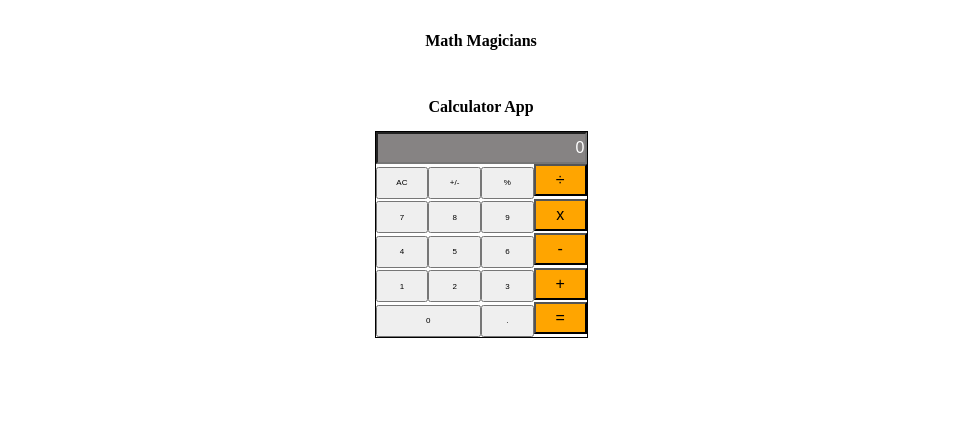
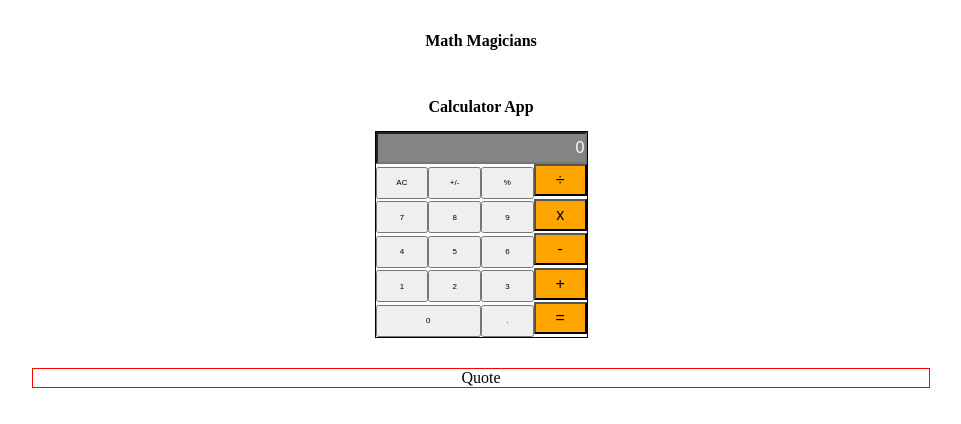
Before and after one commit to oovillagran/calculator-app, a React (Create React App) app: page / in a window 1280 px wide. Shown: the top 424 px of the page, without its empty margins (159-1120 px from the left). Built offline with nearby package versions, Linux system fonts and the light colour scheme.

Commit message:
Add Quote.js

```diff
--- a/src/App.js
+++ b/src/App.js
@@ -1,13 +1,14 @@
 import './index.css';
 import Calculator from './components/Calculator';
+import Quote from './components/Quote';
 
 const App = () => (
   <>
     <div className="App">
       <h1 className="app-title">Math Magicians</h1>
     </div>
-
     <Calculator />
+    <Quote />
   </>
 );
 
--- /dev/null
+++ b/src/components/Quote.js
@@ -0,0 +1,13 @@
+import React from 'react';
+
+function Quote() {
+  return (
+    <div className="quote-section">
+      <div className="quote-container">
+        <p>Quote</p>
+      </div>
+    </div>
+  );
+}
+
+export default Quote;
--- a/src/index.css
+++ b/src/index.css
@@ -54,3 +54,16 @@
 input::placeholder {
   color: #fff;
 }
+
+.quote-section {
+  display: flex;
+  flex-direction: column;
+  align-items: center;
+}
+
+.quote-container {
+  outline: red 1px solid;
+  width: 70%;
+  margin: 2rem;
+  text-align: center;
+}
```
